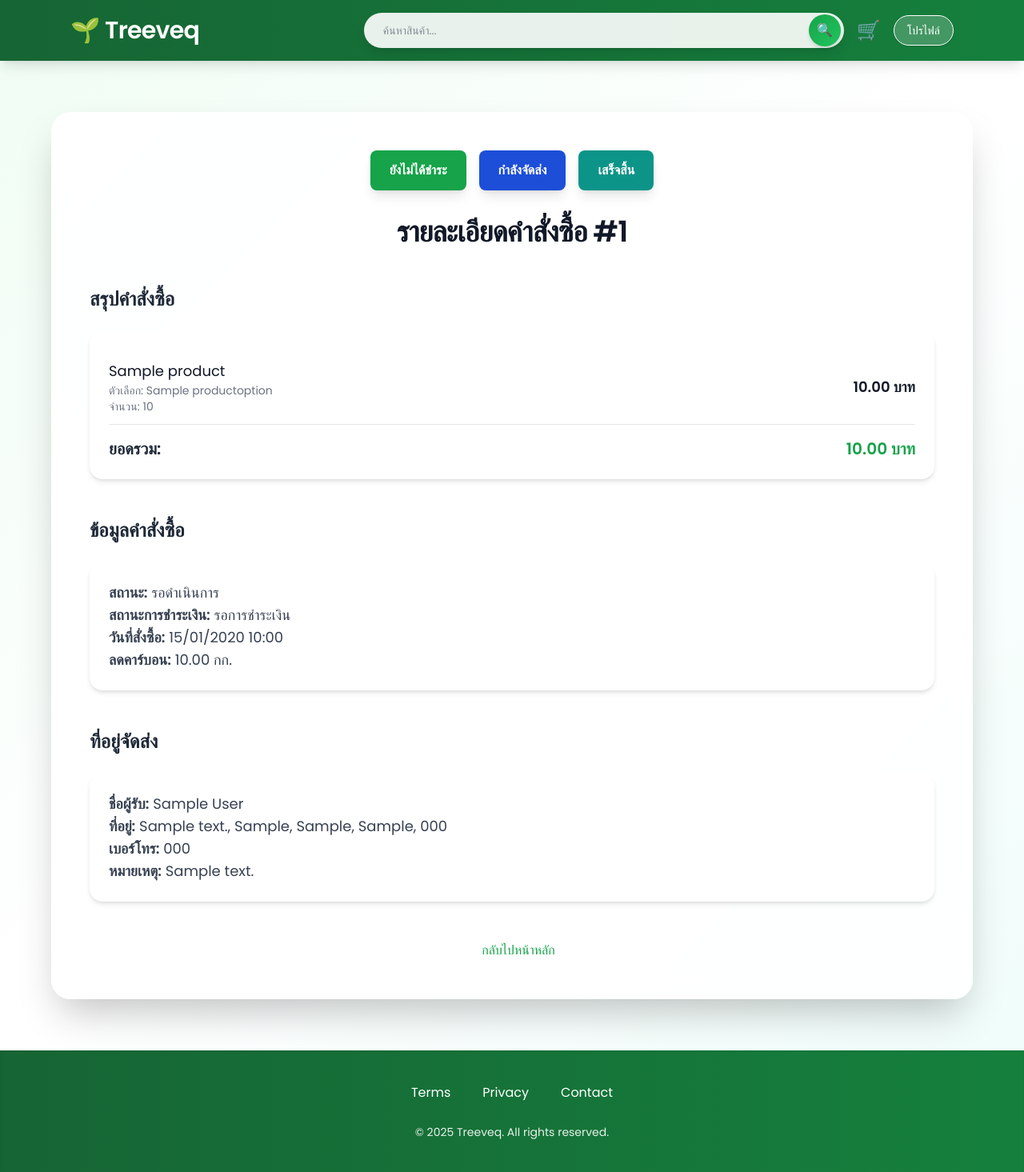
After one commit to Nantakxrn007/dsi202, a Django app: page /order/detail/1/ in a window 1280 px wide. The commit adds this page. Shown: the whole page at 80% size. Run offline with Django 4.2, Linux system fonts and the light colour scheme; a user stored in the database is signed in; tables that the repository leaves empty hold one stand-in row (values such as "Sample post"); some libraries are stand-ins or nearby versions.

Commit message:
profile connect with order_status

```diff
--- /dev/null
+++ b/order/templates/order/order_detail.html
@@ -0,0 +1,87 @@
+{% extends 'base.html' %}
+{% load static %}
+
+{% block title %}รายละเอียดคำสั่งซื้อ{% endblock %}
+
+{% block content %}
+<div class="min-h-screen bg-gradient-to-br from-green-50 via-white to-teal-50 py-16 px-4 sm:px-6 lg:px-8">
+    <div class="max-w-6xl mx-auto">
+        <div class="bg-white/90 backdrop-blur-md rounded-3xl shadow-2xl p-8 md:p-12">
+            <!-- Filter Buttons -->
+            <div class="flex justify-center space-x-4 mb-8">
+                <a href="{% url 'order:order_status' %}?filter=unpaid"
+                   class="px-6 py-3 rounded-lg font-semibold text-white shadow-lg transition-all duration-200 bg-green-600 hover:bg-green-700">
+                    ยังไม่ได้ชำระ
+                </a>
+                <a href="{% url 'order:order_status' %}?filter=shipping"
+                   class="px-6 py-3 rounded-lg font-semibold text-white shadow-lg transition-all duration-200 bg-blue-700">
+                    กำลังจัดส่ง
+                </a>
+                <a href="{% url 'order:order_status' %}?filter=delivered"
+                   class="px-6 py-3 rounded-lg font-semibold text-white shadow-lg transition-all duration-200 bg-teal-600 hover:bg-teal-700">
+                    เสร็จสิ้น
+                </a>
+            </div>
+
+            <h2 class="text-4xl font-extrabold text-center text-gray-900 mb-12 tracking-tight">
+                รายละเอียดคำสั่งซื้อ #{{ order.id }}
+            </h2>
+
+            <!-- Order Summary -->
+            <div class="mb-12">
+                <h3 class="text-2xl font-semibold text-gray-800 mb-6">สรุปคำสั่งซื้อ</h3>
+                <div class="bg-white rounded-2xl shadow-md p-6">
+                    {% for item in order.items.all %}
+                    <div class="flex justify-between items-center py-3 border-b last:border-b-0">
+                        <div>
+                            <p class="text-lg font-medium text-gray-900">{{ item.product.name }}</p>
+                            {% if item.option %}
+                            <p class="text-sm text-gray-500">ตัวเลือก: {{ item.option.name }}</p>
+                            {% endif %}
+                            <p class="text-sm text-gray-500">จำนวน: {{ item.quantity }}</p>
+                        </div>
+                        <p class="text-lg font-semibold text-gray-900">{{ item.price|floatformat:2 }} บาท</p>
+                    </div>
+                    {% endfor %}
+                    <div class="flex justify-between items-center pt-4">
+                        <p class="text-xl font-semibold text-gray-800">ยอดรวม:</p>
+                        <p class="text-xl font-bold text-green-600">{{ order.total_price }} บาท</p>
+                    </div>
+                </div>
+            </div>
+
+            <!-- Order Details -->
+            <div class="mb-12">
+                <h3 class="text-2xl font-semibold text-gray-800 mb-6">ข้อมูลคำสั่งซื้อ</h3>
+                <div class="bg-white rounded-2xl shadow-md p-6">
+                    <p class="text-lg text-gray-700"><span class="font-semibold">สถานะ:</span> {{ order.get_status_display }}</p>
+                    <p class="text-lg text-gray-700"><span class="font-semibold">สถานะการชำระเงิน:</span> {{ order.get_payment_status_display }}</p>
+                    <p class="text-lg text-gray-700"><span class="font-semibold">วันที่สั่งซื้อ:</span> {{ order.created_at|date:"d/m/Y H:i" }}</p>
+                    <p class="text-lg text-gray-700"><span class="font-semibold">ลดคาร์บอน:</span> {{ order.total_carbon_reduction }} กก.</p>
+                </div>
+            </div>
+
+            <!-- Shipping Address -->
+            <div class="mb-12">
+                <h3 class="text-2xl font-semibold text-gray-800 mb-6">ที่อยู่จัดส่ง</h3>
+                <div class="bg-white rounded-2xl shadow-md p-6">
+                    <p class="text-lg text-gray-700"><span class="font-semibold">ชื่อผู้รับ:</span> {{ order.address.full_name }}</p>
+                    <p class="text-lg text-gray-700"><span class="font-semibold">ที่อยู่:</span> {{ order.address.address_detail }}, {{ order.address.sub_district }}, {{ order.address.district }}, {{ order.address.province }}, {{ order.address.postal_code }}</p>
+                    <p class="text-lg text-gray-700"><span class="font-semibold">เบอร์โทร:</span> {{ order.address.phone_number }}</p>
+                    {% if order.address.note %}
+                    <p class="text-lg text-gray-700"><span class="font-semibold">หมายเหตุ:</span> {{ order.address.note }}</p>
+                    {% endif %}
+                </div>
+            </div>
+
+            <!-- Actions -->
+            <div class="text-center">
+
+                <a href="{% url 'home' %}" class="inline-block text-green-600 hover:text-green-700 font-medium ml-4">
+                    กลับไปหน้าหลัก
+                </a>
+            </div>
+        </div>
+    </div>
+</div>
+{% endblock %}
--- a/order/templates/order/order_status.html
+++ b/order/templates/order/order_status.html
@@ -42,7 +42,7 @@
                             <p class="text-sm text-gray-500">สถานะการชำระเงิน: {{ order.get_payment_status_display }}</p>
                             <p class="text-sm text-gray-500">ยอดรวม: {{ order.total_price }} บาท</p>
                         </div>
-                        <div>
+                        <div class="flex space-x-2">
                             {% if order.status == 'PENDING' and order.payment_status == 'PENDING' %}
                             <a href="{% url 'order:payment' order_id=order.id %}" class="bg-green-600 hover:bg-green-700 text-white font-bold py-2 px-4 rounded-lg shadow-lg transition-all duration-200">
                                 ชำระเงิน
@@ -50,6 +50,10 @@
                             {% elif order.status == 'DELIVERED' %}
                             <a href="{% url 'order:delivered_orders' %}" class="bg-blue-600 hover:bg-blue-700 text-white font-bold py-2 px-4 rounded-lg shadow-lg transition-all duration-200">
                                 ดูคำสั่งซื้อที่จัดส่งสำเร็จ
+                            </a>
+                            {% elif order.status in 'PROCESSING,SHIPPED' and order.payment_status == 'COMPLETED' %}
+                            <a href="{% url 'order:order_detail' order_id=order.id %}" class="bg-indigo-600 hover:bg-indigo-700 text-white font-bold py-2 px-4 rounded-lg shadow-lg transition-all duration-200">
+                                ดูรายละเอียด
                             </a>
                             {% endif %}
                         </div>
--- a/order/templates/order/payment.html
+++ b/order/templates/order/payment.html
@@ -75,9 +75,7 @@
                     </button>
                 </form>
                 <div class="mt-4 space-x-4">
-                    <a href="{% url 'order:order_status' %}?filter=unpaid" class="inline-block bg-blue-600 hover:bg-blue-700 text-white font-bold py-3 px-8 rounded-lg shadow-lg transition-all duration-200">
-                        ดูสถานะคำสั่งซื้อ
-                    </a>
+
                     <a href="{% url 'home' %}" class="inline-block text-green-600 hover:text-green-700 font-medium">
                         กลับไปหน้าหลัก
                     </a>
--- a/order/urls.py
+++ b/order/urls.py
@@ -8,5 +8,6 @@ urlpatterns = [
     path('payment/<int:order_id>/', views.payment, name='payment'),
     path('confirm-payment/<int:order_id>/', views.confirm_payment, name='confirm_payment'),
     path('status/', views.order_status, name='order_status'),
+    path('detail/<int:order_id>/', views.order_detail, name='order_detail'),
     path('delivered/', views.delivered_orders, name='delivered_orders'),
 ]
--- a/order/views.py
+++ b/order/views.py
@@ -117,6 +117,14 @@ def payment(request, order_id):
         order.save()
     return render(request, 'order/payment.html', {'order': order})
 
+
+
+@login_required
+def order_detail(request, order_id):
+    order = get_object_or_404(Order, id=order_id, user=request.user)
+    return render(request, 'order/order_detail.html', {'order': order})
+
+
 @login_required
 def order_status(request):
     filter_param = request.GET.get('filter', 'all')
```
Also changed, not shown: shopapp/templates/user_profile.html (+37 -20 lines), shopapp/views.py (+15 -1 lines).
